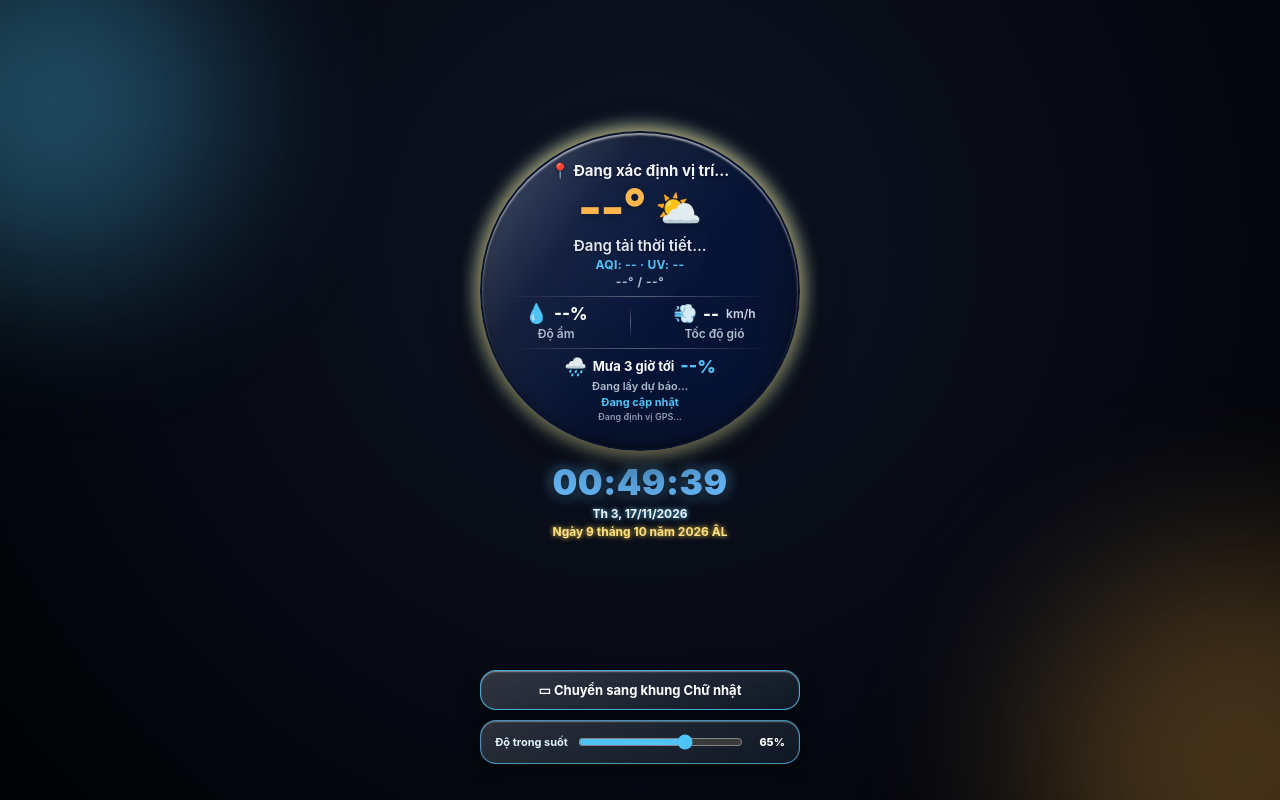
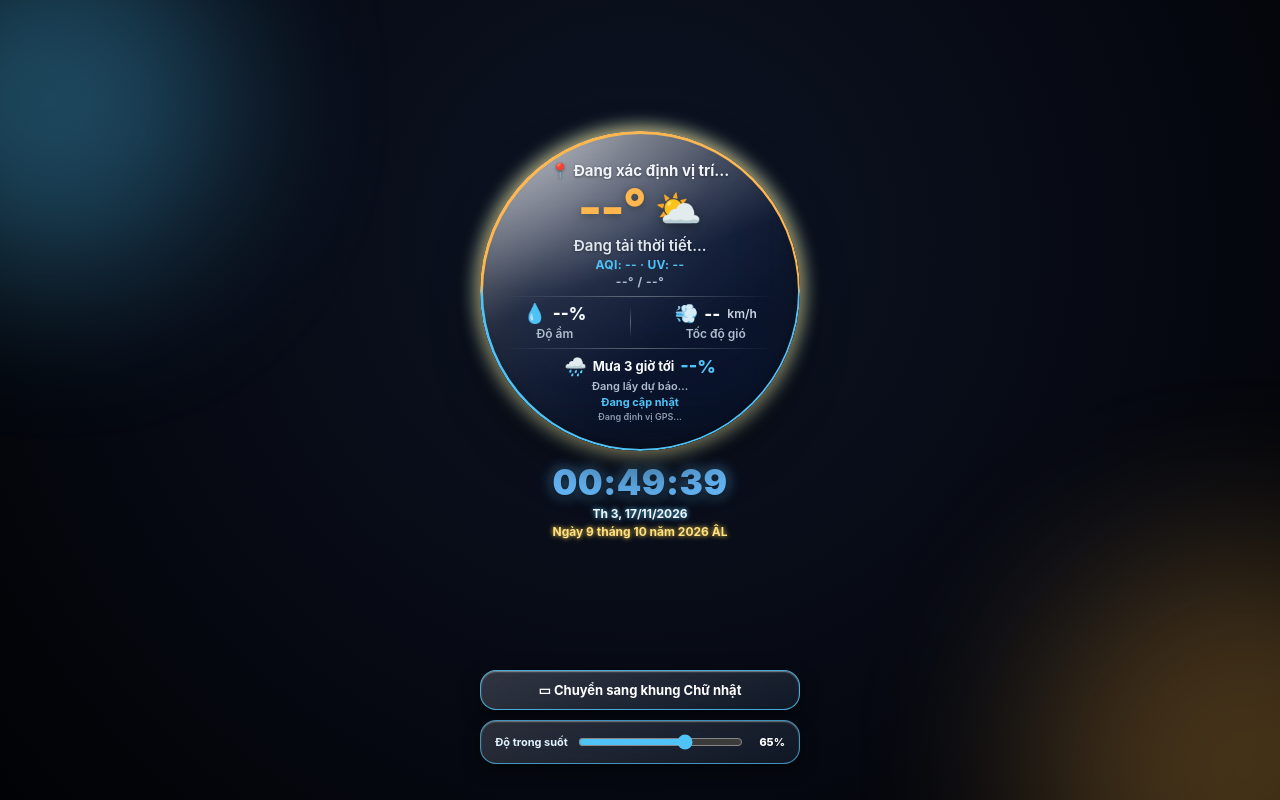
Before and after one commit to navigatorcad/Carplay-weather, a plain HTML site: page index.html in a window 1280 px wide. Drawn offline with Linux system fonts and the light colour scheme.

Commit message:
Update index.html

```diff
--- a/index.html
+++ b/index.html
@@ -120,7 +120,7 @@ body.aura-night{
 }
 
 /*
-  LIQUID GLASS + DUAL TONE BORDER (TỐI ƯU WEBKIT RENDER)
+  LIQUID GLASS + CSS MASK DUAL TONE BORDER (ĐÃ KHẮC PHỤC LỖI TRONG SUỐT)
 */
 .bubble,.card{
   background:
@@ -129,24 +129,14 @@ body.aura-night{
       rgba(255,255,255,calc(var(--glass-specular)*1.25)) 0%,
       rgba(255,255,255,.05) 50%,
       transparent 80%
-    ) padding-box,
+    ),
     linear-gradient(
       160deg,
       rgba(255,255,255,var(--glass-highlight-opacity)) 0%,
       rgba(255,255,255,.02) 45%,
       rgba(0,0,0,.2) 100%
-    ) padding-box,
-    rgba(14,22,36,var(--surface-opacity)) padding-box,
-    linear-gradient(
-      to bottom,
-      var(--temp-accent) 0%,
-      var(--temp-accent) 48%,
-      var(--rain-accent) 52%,
-      var(--rain-accent) 100%
-    ) border-box;
-
-  background-clip:padding-box,padding-box,padding-box,border-box;
-  background-origin:padding-box,padding-box,padding-box,border-box;
+    ),
+    rgba(14,22,36,var(--surface-opacity));
 
   backdrop-filter:blur(28px) saturate(210%) brightness(1.12);
   -webkit-backdrop-filter:blur(28px) saturate(210%) brightness(1.12);
@@ -155,8 +145,8 @@ body.aura-night{
   transform:translateZ(0);
   will-change:backdrop-filter,transform;
 
-  border:2.5px solid transparent;
   border-radius:28px;
+  border:none;
 
   box-shadow:
     0 20px 45px rgba(0,0,0,.5),
@@ -174,6 +164,29 @@ body.aura-night{
   overflow:hidden;
   cursor:pointer;
 }
+
+/* VIỀN HAI MÀU (NỬA TRÊN NHIỆT ĐỘ - NỬA DƯỚI MƯA) DÙNG CSS MASK */
+.bubble::after,.card::after{
+  content:"";
+  position:absolute;
+  inset:0;
+  border-radius:inherit;
+  padding:2.5px;
+  background:linear-gradient(
+    to bottom,
+    var(--temp-accent) 0%,
+    var(--temp-accent) 48%,
+    var(--rain-accent) 52%,
+    var(--rain-accent) 100%
+  );
+  -webkit-mask:linear-gradient(#fff 0 0) content-box,linear-gradient(#fff 0 0);
+  -webkit-mask-composite:xor;
+  mask:linear-gradient(#fff 0 0) content-box,linear-gradient(#fff 0 0);
+  mask-composite:exclude;
+  pointer-events:none;
+  z-index:2;
+}
+
 .bubble::before,.card::before{
   content:"";
   position:absolute;
@@ -190,7 +203,7 @@ body.aura-night{
 }
 .bubble>*,.card>*{
   position:relative;
-  z-index:1;
+  z-index:3;
 }
 .bubble{
   width:min(320px,94vw);
@@ -199,6 +212,10 @@ body.aura-night{
   justify-content:center;
   padding:18px 14px;
   gap:2px;
+}
+/* Khi ở dạng bong bóng tròn, tự động điều chỉnh bo viền thẻ giả thành hình tròn */
+.bubble::after{
+  border-radius:50%;
 }
 .card{
   width:min(340px,94vw);
@@ -329,7 +346,7 @@ body.aura-night{
   font-weight:800;
   letter-spacing:-2px;
   text-shadow:0 2px 10px rgba(0,0,0,.35);
-  color: var(--temp-accent);
+  color:var(--temp-accent);
 }
 .weather-icon{
   font-size:38px;
```
